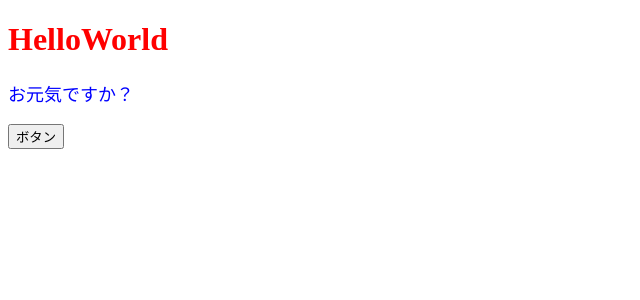
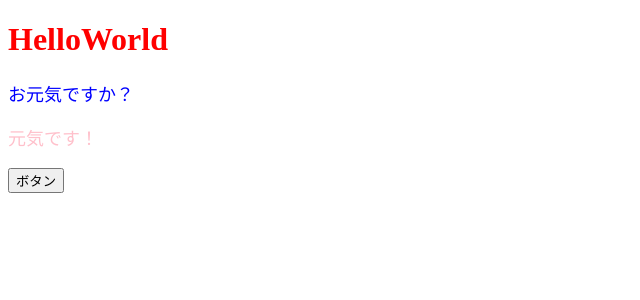
Before and after one commit to siyo0715/React__practice--kiso, a React (Create React App) app: page / in a window 1280 px wide. Shown: the top 300 px of the page, without its empty margins (0-640 px from the left). Built offline with nearby package versions, Linux system fonts and the light colour scheme.

Commit message:
[Add]style [Add]style

```diff
--- a/src/App.jsx
+++ b/src/App.jsx
@@ -6,10 +6,15 @@ const App = () => {
     color: "blue",
     fontSize: "18px"
   };
+  const contentLedyStyle = {
+    color: "pink",
+    fontSize: "18px"
+  };
   return (
     <>
       <h1 style={{ color: "red" }}>HelloWorld</h1>
       <p style={contentStyle}>お元気ですか？</p>
+      <p style={contentLedyStyle}>元気です！</p>
       <button onClick={onClickButton}>ボタン</button>
     </>
   );
```
